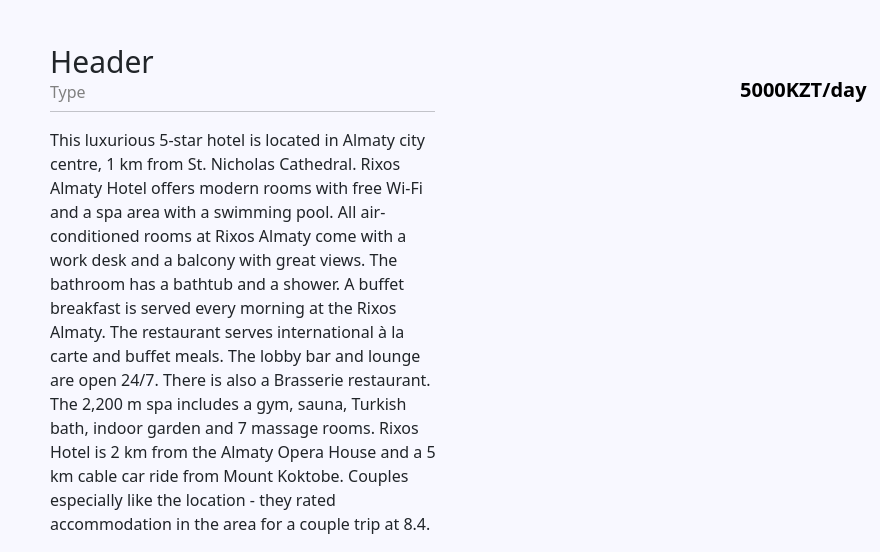
After one commit to fedenko03/kaztravel, a Django app: page /description/ in a window 1280 px wide. The commit adds this page. Shown: the part 452-1004 px from the top of the page, without its empty margins (400-1280 px from the left). Run offline with Django 3.2, Linux system fonts and the light colour scheme.

Commit message:
added description files

```diff
--- /dev/null
+++ b/project/static/css/description_page.css
@@ -0,0 +1,48 @@
+.first {
+    height: 300px;
+    width: 500px;
+    border-radius: 10px;
+}
+
+.image {
+    margin-top: 150px;
+    margin-left: 450px;
+}
+
+.header {
+    font-size: 30px;
+    margin-top: 40px;
+    font-weight: 500;
+}
+
+.text {
+    margin-right: 445px;
+}
+
+.second {
+    margin-top: -153px;
+    height: 147px;
+    width: 300px;
+    border-radius: 10px;
+}
+
+.third {
+    margin-left: -304px;
+    margin-top: 154px;
+    height: 147px;
+    width: 300px;
+    border-radius: 10px;
+}
+
+.type {
+    color: gray;
+    margin-top: -20px;
+}
+
+.price {
+    color: black;
+    margin-left: 690px;
+    margin-top: -45px;
+    font-size: 20px;
+    font-weight: 600;
+}
--- /dev/null
+++ b/project/templates/description.html
@@ -0,0 +1,94 @@
+<!doctype html>
+<html lang="en">
+<head>
+    <!-- Required meta tags -->
+    <meta charset="utf-8">
+    <meta name="viewport" content="width=device-width, initial-scale=1">
+
+    <!-- Bootstrap CSS -->
+    {% load static %}
+    <link href="https://cdn.jsdelivr.net/npm/bootstrap@5.1.3/dist/css/bootstrap.min.css" rel="stylesheet" integrity="sha384-1BmE4kWBq78iYhFldvKuhfTAU6auU8tT94WrHftjDbrCEXSU1oBoqyl2QvZ6jIW3" crossorigin="anonymous">
+    <link href="{% static "css/main_page.css" %}" rel="stylesheet" type="text/css">
+    <link href="{% static "css/description_page.css" %}" rel="stylesheet" type="text/css">
+    <title>KazTravel</title>
+
+</head>
+<body>
+
+
+<svg xmlns="http://www.w3.org/2000/svg" style="display: none;">
+    <symbol id="down" viewBox="0 0 16 16">
+        <path fill-rule="evenodd" d="M1.646 6.646a.5.5 0 0 1 .708 0L8 12.293l5.646-5.647a.5.5 0 0 1 .708.708l-6 6a.5.5 0 0 1-.708 0l-6-6a.5.5 0 0 1 0-.708z"/>
+        <path fill-rule="evenodd" d="M1.646 2.646a.5.5 0 0 1 .708 0L8 8.293l5.646-5.647a.5.5 0 0 1 .708.708l-6 6a.5.5 0 0 1-.708 0l-6-6a.5.5 0 0 1 0-.708z"/>
+    </symbol>
+    <symbol id="search" viewBox="0 0 16 16">
+        <path d="M11.742 10.344a6.5 6.5 0 1 0-1.397 1.398h-.001c.03.04.062.078.098.115l3.85 3.85a1 1 0 0 0 1.415-1.414l-3.85-3.85a1.007 1.007 0 0 0-.115-.1zM12 6.5a5.5 5.5 0 1 1-11 0 5.5 5.5 0 0 1 11 0z"/>
+    </symbol>
+    <symbol id="rating" viewBox="0 0 16 16">
+        <path d="M2.5.5A.5.5 0 0 1 3 0h10a.5.5 0 0 1 .5.5c0 .538-.012 1.05-.034 1.536a3 3 0 1 1-1.133 5.89c-.79 1.865-1.878 2.777-2.833 3.011v2.173l1.425.356c.194.048.377.135.537.255L13.3 15.1a.5.5 0 0 1-.3.9H3a.5.5 0 0 1-.3-.9l1.838-1.379c.16-.12.343-.207.537-.255L6.5 13.11v-2.173c-.955-.234-2.043-1.146-2.833-3.012a3 3 0 1 1-1.132-5.89A33.076 33.076 0 0 1 2.5.5zm.099 2.54a2 2 0 0 0 .72 3.935c-.333-1.05-.588-2.346-.72-3.935zm10.083 3.935a2 2 0 0 0 .72-3.935c-.133 1.59-.388 2.885-.72 3.935zM3.504 1c.007.517.026 1.006.056 1.469.13 2.028.457 3.546.87 4.667C5.294 9.48 6.484 10 7 10a.5.5 0 0 1 .5.5v2.61a1 1 0 0 1-.757.97l-1.426.356a.5.5 0 0 0-.179.085L4.5 15h7l-.638-.479a.501.501 0 0 0-.18-.085l-1.425-.356a1 1 0 0 1-.757-.97V10.5A.5.5 0 0 1 9 10c.516 0 1.706-.52 2.57-2.864.413-1.12.74-2.64.87-4.667.03-.463.049-.952.056-1.469H3.504z"/>
+    </symbol>
+    <symbol id="filter" viewBox="0 0 16 16">
+        <path d="M9.465 10H12a2 2 0 1 1 0 4H9.465c.34-.588.535-1.271.535-2 0-.729-.195-1.412-.535-2z"/>
+        <path d="M6 15a3 3 0 1 0 0-6 3 3 0 0 0 0 6zm0 1a4 4 0 1 1 0-8 4 4 0 0 1 0 8zm.535-10a3.975 3.975 0 0 1-.409-1H4a1 1 0 0 1 0-2h2.126c.091-.355.23-.69.41-1H4a2 2 0 1 0 0 4h2.535z"/>
+        <path d="M14 4a4 4 0 1 1-8 0 4 4 0 0 1 8 0z"/>
+    </symbol>
+    <symbol id="translate" viewBox="0 0 16 16">
+        <path d="M4.545 6.714 4.11 8H3l1.862-5h1.284L8 8H6.833l-.435-1.286H4.545zm1.634-.736L5.5 3.956h-.049l-.679 2.022H6.18z"/>
+        <path d="M0 2a2 2 0 0 1 2-2h7a2 2 0 0 1 2 2v3h3a2 2 0 0 1 2 2v7a2 2 0 0 1-2 2H7a2 2 0 0 1-2-2v-3H2a2 2 0 0 1-2-2V2zm2-1a1 1 0 0 0-1 1v7a1 1 0 0 0 1 1h7a1 1 0 0 0 1-1V2a1 1 0 0 0-1-1H2zm7.138 9.995c.193.301.402.583.63.846-.748.575-1.673 1.001-2.768 1.292.178.217.451.635.555.867 1.125-.359 2.08-.844 2.886-1.494.777.665 1.739 1.165 2.93 1.472.133-.254.414-.673.629-.89-1.125-.253-2.057-.694-2.82-1.284.681-.747 1.222-1.651 1.621-2.757H14V8h-3v1.047h.765c-.318.844-.74 1.546-1.272 2.13a6.066 6.066 0 0 1-.415-.492 1.988 1.988 0 0 1-.94.31z"/>
+    </symbol>
+    <symbol id="account" viewBox="0 0 16 16">
+        <path d="M8 8a3 3 0 1 0 0-6 3 3 0 0 0 0 6zm2-3a2 2 0 1 1-4 0 2 2 0 0 1 4 0zm4 8c0 1-1 1-1 1H3s-1 0-1-1 1-4 6-4 6 3 6 4zm-1-.004c-.001-.246-.154-.986-.832-1.664C11.516 10.68 10.289 10 8 10c-2.29 0-3.516.68-4.168 1.332-.678.678-.83 1.418-.832 1.664h10z"/>
+    </symbol>
+    <symbol id="favorites" viewBox="0 0 16 16">
+        <path fill-rule="evenodd" d="M6 1h6v7a.5.5 0 0 1-.757.429L9 7.083 6.757 8.43A.5.5 0 0 1 6 8V1z"/>
+        <path d="M3 0h10a2 2 0 0 1 2 2v12a2 2 0 0 1-2 2H3a2 2 0 0 1-2-2v-1h1v1a1 1 0 0 0 1 1h10a1 1 0 0 0 1-1V2a1 1 0 0 0-1-1H3a1 1 0 0 0-1 1v1H1V2a2 2 0 0 1 2-2z"/>
+        <path d="M1 5v-.5a.5.5 0 0 1 1 0V5h.5a.5.5 0 0 1 0 1h-2a.5.5 0 0 1 0-1H1zm0 3v-.5a.5.5 0 0 1 1 0V8h.5a.5.5 0 0 1 0 1h-2a.5.5 0 0 1 0-1H1zm0 3v-.5a.5.5 0 0 1 1 0v.5h.5a.5.5 0 0 1 0 1h-2a.5.5 0 0 1 0-1H1z"/>
+    </symbol>
+    <symbol id="recommendation" viewBox="0 0 16 16">
+        <path d="M0 .5A.5.5 0 0 1 .5 0h15a.5.5 0 0 1 .5.5v3a.5.5 0 0 1-.5.5H14v2h1.5a.5.5 0 0 1 .5.5v3a.5.5 0 0 1-.5.5H14v2h1.5a.5.5 0 0 1 .5.5v3a.5.5 0 0 1-.5.5H.5a.5.5 0 0 1-.5-.5v-3a.5.5 0 0 1 .5-.5H2v-2H.5a.5.5 0 0 1-.5-.5v-3A.5.5 0 0 1 .5 6H2V4H.5a.5.5 0 0 1-.5-.5v-3zM3 4v2h4.5V4H3zm5.5 0v2H13V4H8.5zM3 10v2h4.5v-2H3zm5.5 0v2H13v-2H8.5zM1 1v2h3.5V1H1zm4.5 0v2h5V1h-5zm6 0v2H15V1h-3.5zM1 7v2h3.5V7H1zm4.5 0v2h5V7h-5zm6 0v2H15V7h-3.5zM1 13v2h3.5v-2H1zm4.5 0v2h5v-2h-5zm6 0v2H15v-2h-3.5z"/>
+    </symbol>
+    <symbol id="reg" viewBox="0 0 16 16">
+        <path fill-rule="evenodd" d="M8 2a.5.5 0 0 1 .5.5v5h5a.5.5 0 0 1 0 1h-5v5a.5.5 0 0 1-1 0v-5h-5a.5.5 0 0 1 0-1h5v-5A.5.5 0 0 1 8 2Z"/>
+    </symbol>
+</svg>
+
+<header class='menu shadow'>
+    <div class="container">
+        <header class="d-flex flex-wrap align-items-center justify-content-center justify-content-md-between py-3">
+            <a class="d-flex align-items-center col-md-3 mb-2 mb-md-0 text-dark text-decoration-none">
+                logo KazTravel
+            </a>
+
+            <ul class="nav col-12 col-md-auto mb-2 justify-content-center mb-md-0">
+                <li><a href="#about_us" class="nav-link px-2 link-dark" id="el1">About us</a></li>
+                <li><a href="#how_to_use_our_service" class="nav-link px-2 link-dark" id="el2">How to use our service?</a></li>
+                <li><a href="#features" class="nav-link px-2 link-dark" id="el3">Features</a></li>
+                <li><a href="#prices" class="nav-link px-2 link-dark" id="el4">Prices</a></li>
+            </ul>
+
+            <div class="col-md-3 text-end">
+                <a href="/login/"  class="btn btn-outline-primary me-2">Login</a>
+                <a href="/filter/" class="btn btn-primary">Sign-up</a>
+            </div>
+        </header>
+    </div>
+</header>
+<div class="image">
+    <img class="first" src="#" alt="">
+    <img class="second" src="#" alt="">
+    <img class="third" src="#" alt="">
+
+    <p class="header">Header</p>
+    <p class="type" style=" color: gray; margin-top: -20px;">Type</p>
+    <p type="price" style="color: black; margin-left: 690px; margin-top: -45px; font-size: 20px; font-weight: 600;">5000KZT/day</p>
+    <hr style="margin-right: 445px; margin-top:-10px">
+    <p class="text" style=" margin-right: 440px;">This luxurious 5-star hotel is located in Almaty city centre, 1 km from St. Nicholas Cathedral. Rixos Almaty Hotel offers modern rooms with free Wi-Fi and a spa area with a swimming pool.
+        All air-conditioned rooms at Rixos Almaty come with a work desk and a balcony with great views. The bathroom has a bathtub and a shower.
+        A buffet breakfast is served every morning at the Rixos Almaty. The restaurant serves international à la carte and buffet meals. The lobby bar and lounge are open 24/7. There is also a Brasserie restaurant.
+        The 2,200 m spa includes a gym, sauna, Turkish bath, indoor garden and 7 massage rooms.
+        Rixos Hotel is 2 km from the Almaty Opera House and a 5 km cable car ride from Mount Koktobe.
+        Couples especially like the location - they rated accommodation in the area for a couple trip at 8.4.
+    </p>
+</div>
+</body>
+</html>
--- a/project/urls.py
+++ b/project/urls.py
@@ -5,5 +5,6 @@
     path('',  main, name="main"),
     path('register/', register_attempt, name="register_attempt"),
     path('login/', login, name="login"),
-    path('filter/', filter, name="filter")
+    path('filter/', filter, name="filter"),
+    path('description/', description, name="description")
 ]
--- a/project/views.py
+++ b/project/views.py
@@ -12,3 +12,6 @@
 
 def filter(request):
     return render(request, 'filter.html')
+
+def description(request):
+    return render(request, 'description.html')
```
Also changed, not shown: project/templates/filter.html (+16 -16 lines), db.sqlite3.
